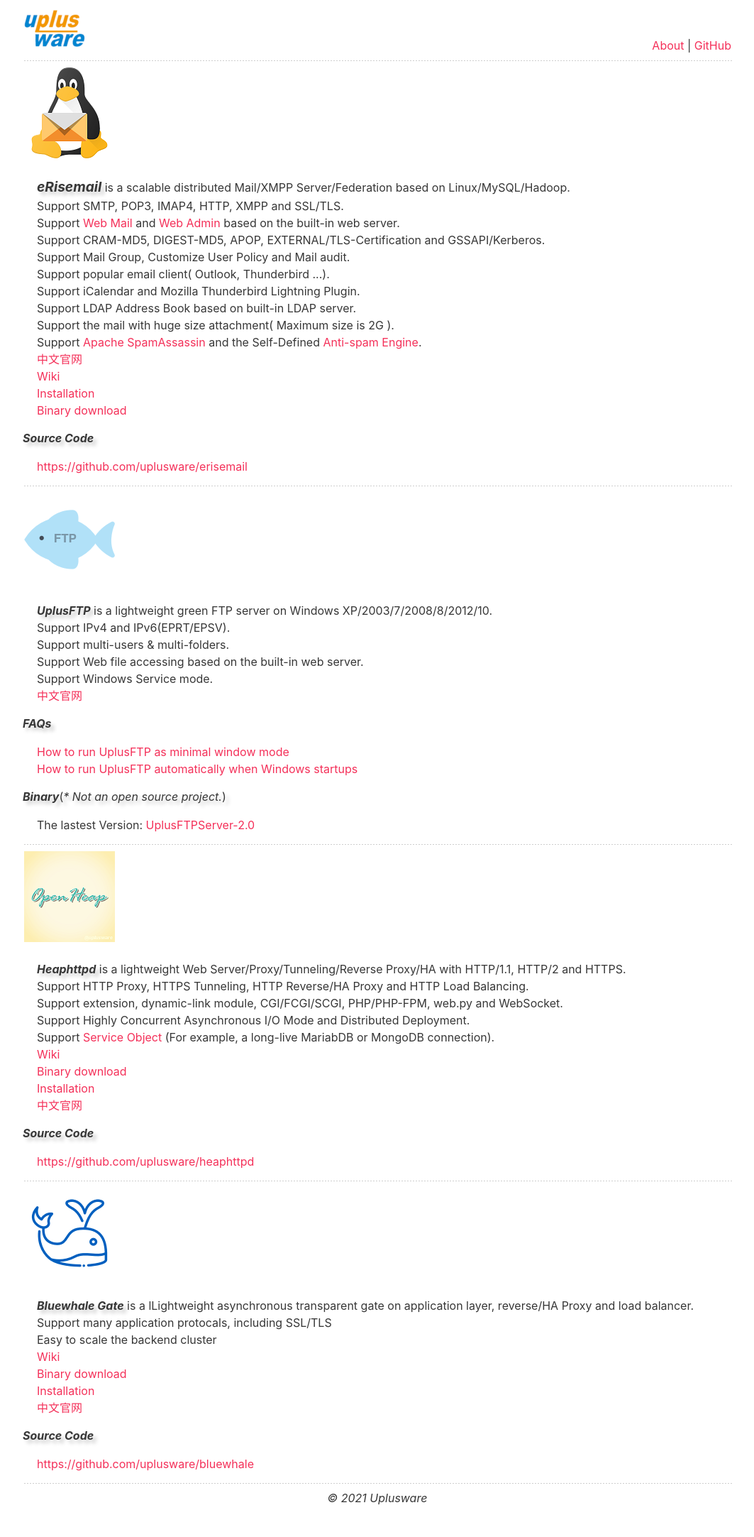
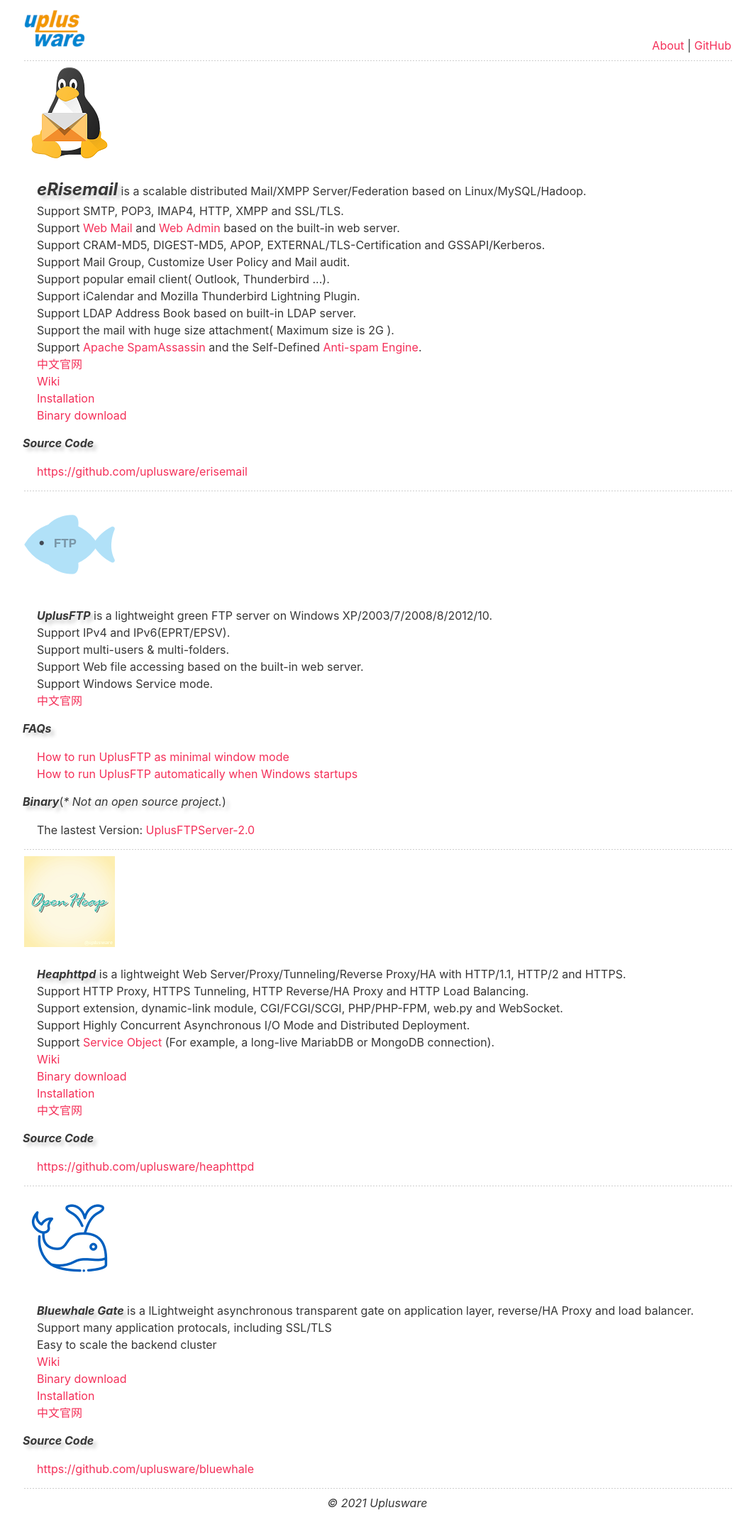
Before and after one commit to uplusware/uplusware.github.io, a Jekyll site: the page index.html, which Jekyll copies as it is, in a window 1280 px wide. Shown: the whole page at 71% size, without its empty margins (108-1171 px from the left). Built offline with Jekyll 4.4.1, drawn with Linux system fonts in a browser that asks for light colours.

Commit message:
Update index.html

```diff
--- a/index.html
+++ b/index.html
@@ -22,7 +22,7 @@
 		</td><td valign="middle">
 		</td></tr></table>
 		<ul>
-			<li><span style="text-shadow: 5px 5px 5px #cccccc; font-size: 120%"><strong><em>eRisemail</em></strong></span> is a scalable distributed Mail/XMPP Server/Federation based on Linux/MySQL/Hadoop.</li>
+			<li><span style="text-shadow: 5px 5px 5px #cccccc; font-size: 150%"><strong><em>eRisemail</em></strong></span> is a scalable distributed Mail/XMPP Server/Federation based on Linux/MySQL/Hadoop.</li>
 			<li>Support SMTP, POP3, IMAP4, HTTP, XMPP and SSL/TLS.</li>
 			<li>Support <a href="https://github.com/uplusware/erisemail/wiki/WebMail-UI" target="_blank">Web Mail</a> and <a href="https://github.com/uplusware/erisemail/wiki/WebAdmin-UI" target="_blank">Web Admin</a> based on the built-in web server.</li>
 			<li>Support CRAM-MD5, DIGEST-MD5, APOP, EXTERNAL/TLS-Certification and GSSAPI/Kerberos.</li>
```
